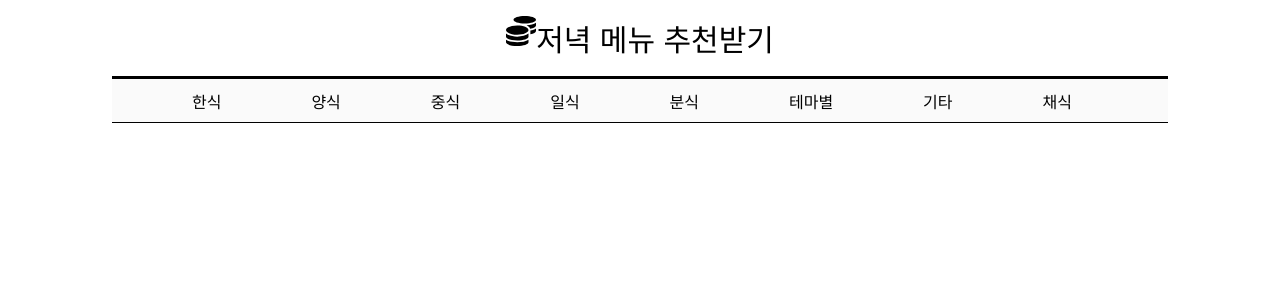
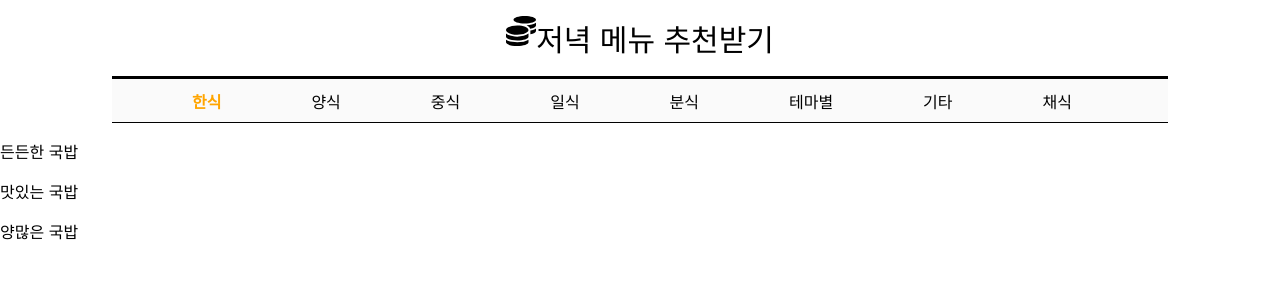
Before and after one commit to chaenabi/dinner-recommendation, a React (Create React App) app: page / in a window 1280 px wide. Both pictures are taken after a click on the element "한식". Shown: the top 300 px of the page. Built offline with nearby package versions, Linux system fonts and the light colour scheme.

Commit message:
add menu redux & apply style dynamically

```diff
--- a/src/App.js
+++ b/src/App.js
@@ -1,5 +1,6 @@
 import React from "react";
 import Title from "./components/Title";
+import MenuContainer from "./containers/MenuContainer"
 import CategoryContainer from "./containers/CategoryContainer";
 
 export default function App() {
@@ -7,6 +8,7 @@ export default function App() {
     <React.Fragment>
        <Title />
        <CategoryContainer />
+       <MenuContainer />
     </React.Fragment>
   )
 }
--- a/src/components/Category.js
+++ b/src/components/Category.js
@@ -4,14 +4,12 @@ import { select } from "../modules/category";
 import { CategoryStyle } from '../styles/style'
 
 const Category = ({ category }) => {
-
   const dispatch = useDispatch()
-  const onSelect = useCallback(() => dispatch(select()), [dispatch])
-
+  const onSelect = useCallback((categoryId) => dispatch(select(categoryId)), [dispatch])
   return (
       category.map((item, index) => (
-        <CategoryStyle key={index}>
-          <p onClick={onSelect} key={index}>{item.name}</p>
+        <CategoryStyle key={index} selected={item.selected}>
+          <p key={item.categoryId} onClick={() => onSelect(item.categoryId)}>{item.categoryName}</p>
         </CategoryStyle>
       ))
   )
--- /dev/null
+++ b/src/components/Menu.js
@@ -0,0 +1,14 @@
+import React from 'react'
+
+const Menu = ({ categoryName, menu }) => {
+    if (menu[categoryName] === undefined) return <div>아직 메뉴가 추가되지 않았어요. 조금만 기다려주세요 </div>
+    return (
+        <div>
+            {menu[categoryName].map(element => {
+                return <p key={element.menuId}>{element.categoryName}</p>
+            })}
+        </div>
+    )
+}
+
+export default Menu
--- a/src/containers/CategoryContainer.js
+++ b/src/containers/CategoryContainer.js
@@ -4,11 +4,11 @@ import Category from "../components/Category";
 import { CategoryStyleBlock } from '../styles/style'
 
 const CategoryContainer = () => {
-  const state = useSelector(state => state.category)
+  const category = useSelector(state => state.category)
 
   return (
     <CategoryStyleBlock>
-        <Category category={state} />
+        <Category category={category} />
     </CategoryStyleBlock>
   )
 }
--- /dev/null
+++ b/src/containers/MenuContainer.js
@@ -0,0 +1,16 @@
+import React from 'react'
+import { useSelector } from 'react-redux'
+import Menu from '../components/Menu'
+
+const MenuContainer = () => {
+    const category = useSelector(state => state.category)
+    const menu = useSelector(state => state.menu)
+
+    return (
+        <div>
+            {category.map((element) => element.selected && <Menu categoryName={element.categoryName} menu={menu} key={element.categoryId}/>)}
+        </div>
+    )
+}
+
+export default MenuContainer
--- a/src/modules/category.js
+++ b/src/modules/category.js
@@ -1,20 +1,27 @@
 import { ON_SELECT } from '../types/category'
 
-export const select = () => ({ type: ON_SELECT })
+export const select = (categoryId) => ({ type: ON_SELECT, categoryId })
 
 const initialState = [
-    { id: 1, name: "한식" },
-    { id: 2, name: "양식" },
-    { id: 3, name: "중식" },
-    { id: 4, name: "일식" },
-    { id: 5, name: "분식" },
-    { id: 6, name: "테마별" },
-    { id: 7, name: "기타" },
-    { id: 8, name: "채식" }
+    { categoryId: 1, categoryName: "한식", selected: false },
+    { categoryId: 2, categoryName: "양식", selected: false },
+    { categoryId: 3, categoryName: "중식", selected: false },
+    { categoryId: 4, categoryName: "일식", selected: false },
+    { categoryId: 5, categoryName: "분식", selected: false },
+    { categoryId: 6, categoryName: "테마별", selected: false },
+    { categoryId: 7, categoryName: "기타", selected: false },
+    { categoryId: 8, categoryName: "채식", selected: false }
 ]
 
 export default function category(state = initialState, action) {
     switch (action.type) {
+        case ON_SELECT:
+            return state.map((element) => {
+                return {
+                    ...element,
+                    selected: element.categoryId === action.categoryId
+                }
+            })
         default:
             return state
     }
--- /dev/null
+++ b/src/modules/menu.js
@@ -0,0 +1,52 @@
+import { ON_CLICK } from '../types/menu'
+
+export const show = () => ({ type: ON_CLICK })
+
+const initialState = {
+    "한식" : [
+                {
+                    menuId: 10,
+                    categoryName: "든든한 국밥",
+                    selected: false
+                },
+                {
+                    menuId: 11,
+                    categoryName: "맛있는 국밥",
+                    selected: false
+                },
+                {
+                    menuId: 12,
+                    categoryName: "양많은 국밥",
+                    selected: false
+                }
+    ],
+    "양식" : [
+                {
+                    menuId: 20,
+                    categoryName: "스테이크",
+                    selected: false
+                },
+                {
+                    menuId: 21,
+                    categoryName: "햄버거",
+                    selected: false
+                }
+    ],
+    "채식" : [
+                {
+                    menuId: 80,
+                    categoryName: "콩고기",
+                    selected: false
+                }
+    ],
+}
+//중식 일식 분식 테마별 기타 채식
+
+export default function menu(state = initialState, action) {
+    switch (action.type) {
+        case ON_CLICK:
+            return state
+        default:
+            return state
+    }
+}
--- a/src/modules/root.js
+++ b/src/modules/root.js
@@ -1,4 +1,5 @@
 import { combineReducers } from "redux";
 import category from './category'
+import menu from './menu'
 
-export const rootReducer = combineReducers({ category })
+export const rootReducer = combineReducers({ category, menu })
--- a/src/styles/style.js
+++ b/src/styles/style.js
@@ -33,8 +33,9 @@ export const CategoryStyle = styled.div`
     margin: 0
   }
 
-  &:hover {
-    color: orange;
+  &:hover, &:active {
     font-weight: 700;
   }
+  color: ${props => props.selected ? 'orange' : 'black'};
+  font-weight: ${props => props.selected ? '700' : 'normal'};
 `
--- /dev/null
+++ b/src/types/menu.js
@@ -0,0 +1 @@
+export const ON_CLICK = 'category/CLICK'
```
